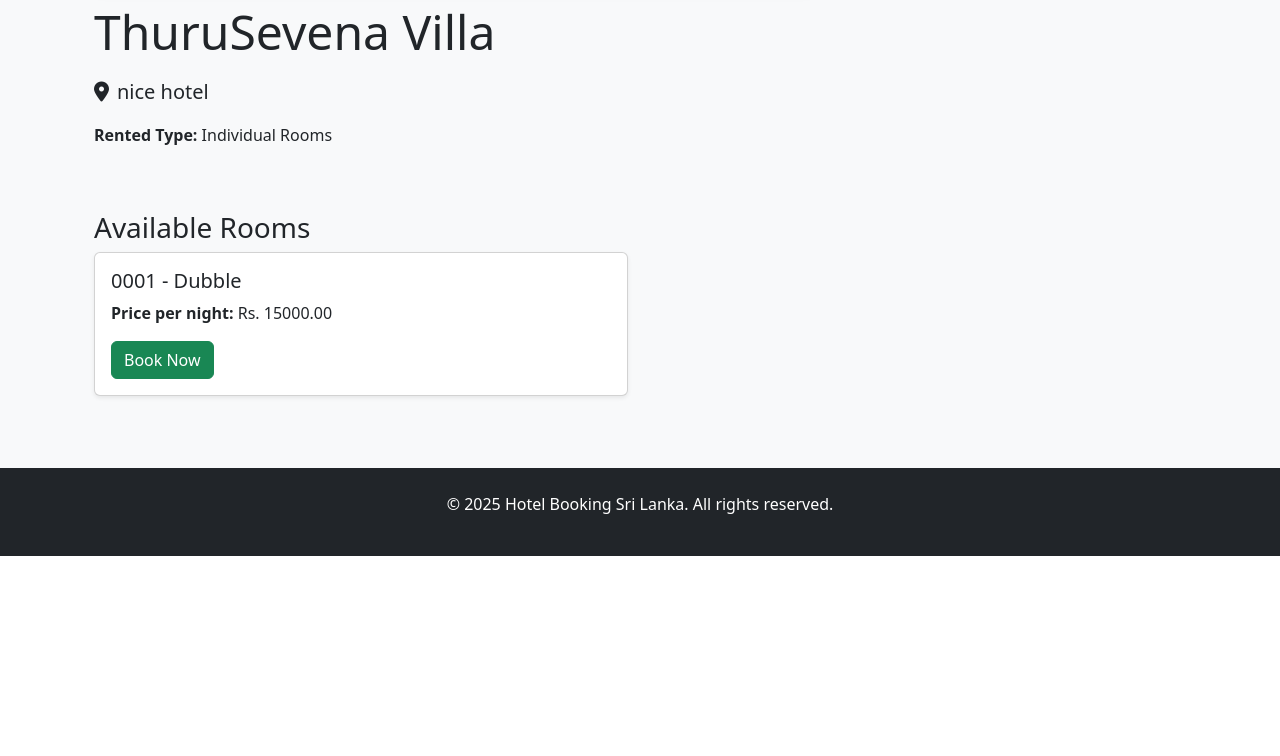
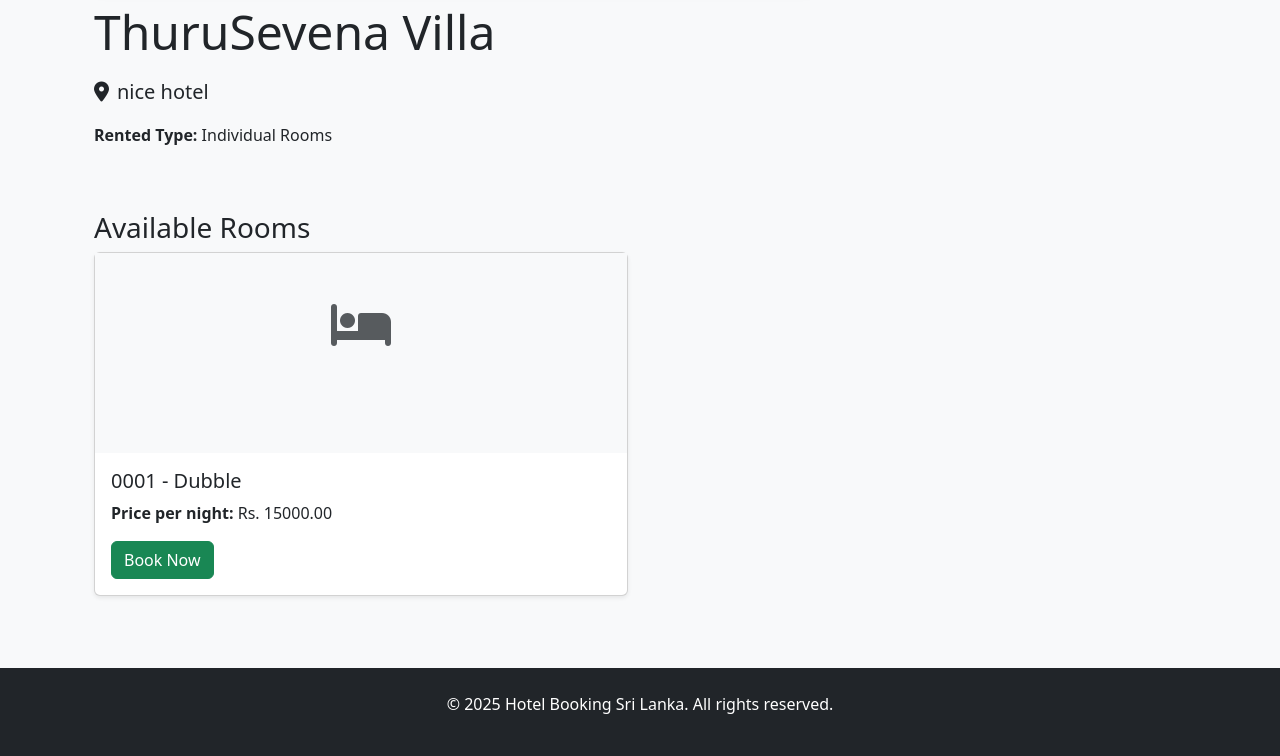
Before and after one commit to roverkalisl/slbooking_hotels, a Django app: template templates/core/hotel_detail.html in a window 1280 px wide. Shown: the part 618-1374 px from the top of the page. Before the commit the page ends 1174 px from the top, so only its background shows below. Run offline with Django 5.2, Linux system fonts and the light colour scheme; the template is opened without the code that fills it: values that come from a table or form of the project are taken from there, others are empty; data comes from the database, SQL or seed files in the repository.

Commit message:
Add room images to hotel detail page

```diff
--- a/templates/core/hotel_detail.html
+++ b/templates/core/hotel_detail.html
@@ -45,6 +45,10 @@
                 <div class="card shadow-sm">
                     {% if room.image %}
                         <img src="{{ room.image.url }}" class="card-img-top" alt="{{ room.room_number }}" style="height: 200px; object-fit: cover;">
+                    {% else %}
+                        <div class="bg-light text-center py-5" style="height: 200px;">
+                            <i class="fas fa-bed fa-3x text-muted"></i>
+                        </div>
                     {% endif %}
                     <div class="card-body">
                         <h5>{{ room.room_number }} - {{ room.room_type }}</h5>
```
Lines whose indentation alone changed are shown as unchanged.
